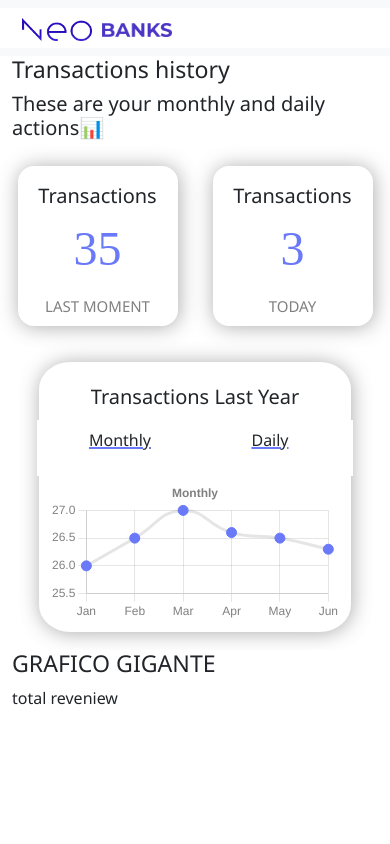
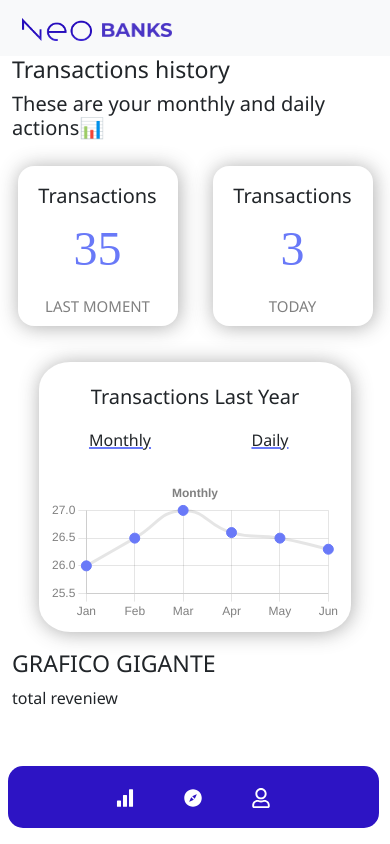
Before and after one commit to hannakpa/HP_crossPlatform, a React (Vite) app: page / in a window 390 px wide. Built offline with nearby package versions, Linux system fonts and the light colour scheme.

Commit message:
responsiveButton

```diff
--- a/src/App.jsx
+++ b/src/App.jsx
@@ -4,6 +4,7 @@ import { Container, Row, Col } from "react-bootstrap";
 import TextIntro from "./content/text/TextIntro";
 import TransCards from "./content/cards/TransCards";
 import GraphicBox from "./content/charts/GraphicBox";
+import BottomNav from "./fixed/navbar/BottomNav";
 
 const cardsInfo = [
   {
@@ -36,6 +37,10 @@ function App() {
             <Row>
               <GraphicBox />
             </Row>
+
+            <Row>
+              <BottomNav />
+            </Row>
           </Col>
           {/* Columna 2 */}
           <Col md="8">
--- /dev/null
+++ b/src/fixed/navbar/BottomNav.jsx
@@ -0,0 +1,22 @@
+import { FaRegUser } from "react-icons/fa";
+import { AiFillSignal } from "react-icons/ai";
+import { AiFillCompass } from "react-icons/ai";
+
+function BottomNav() {
+  return (
+    <div className="navButton">
+      <span>
+        <AiFillSignal />
+      </span>
+      <span>
+        <AiFillCompass />
+      </span>
+
+      <span>
+        <FaRegUser />
+      </span>
+    </div>
+  );
+}
+
+export default BottomNav;
--- a/src/styles/fixed/app.css
+++ b/src/styles/fixed/app.css
@@ -1,6 +1,6 @@
 *{
   font-family:'Segoe UI', Tahoma, Geneva, Verdana, sans-serif;
-  background-color: rgb(255, 255, 255);
+
 }
 
 
@@ -77,3 +77,29 @@ height: 90%;
   text-align: center;
 
 }
+
+.navButton{
+width: 95vw;
+  height: 30px;
+  background-color: #2D14C4;
+  position:fixed;
+  bottom: 1rem;
+  border-radius: 15px;
+height: 62px;
+text-align: center;
+align-self: center;
+padding: 15px;
+justify-content: space-between;
+margin: auto 0.5rem;
+}
+@media(min-width:570px){
+  .navButton{
+    display:none;
+  }
+}
+
+.navButton span {
+  color:white;
+  margin: auto 1.5rem;
+  font-size: 20px;
+}
```
